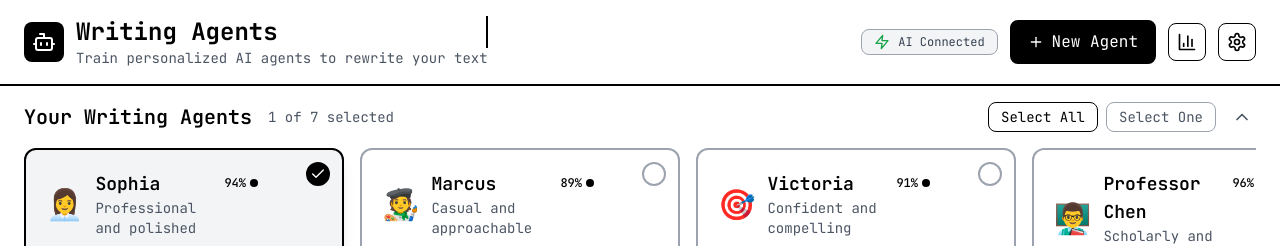
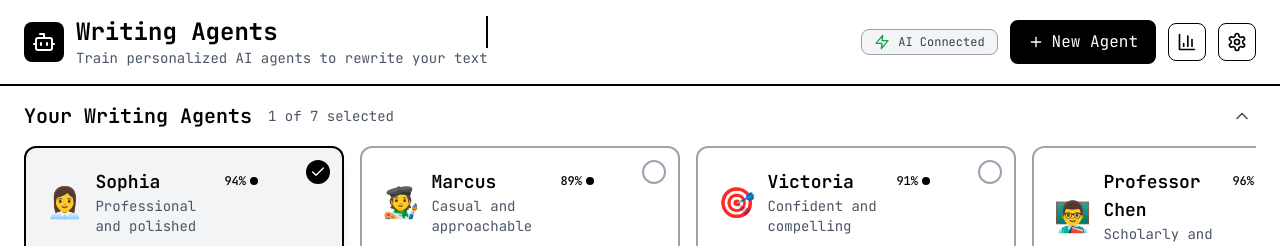
Before and after one commit to gooeyverse/writing, a React (Vite) app: page / in a window 1280 px wide. Shown: the top 246 px of the page. Built offline with nearby package versions, Linux system fonts and the light colour scheme; no server answers.

Commit message:
Remove Select All and Select One Buttons

```diff
--- a/src/App.tsx
+++ b/src/App.tsx
@@ -226,17 +226,6 @@ function App() {
     setEditingAgent(null);
   };
 
-  const handleSelectAll = () => {
-    const activeAgents = agents.filter(agent => agent.active);
-    setSelectedAgentIds(activeAgents.map(agent => agent.id));
-  };
-
-  const handleDeselectAll = () => {
-    if (agents.length > 0) {
-      setSelectedAgentIds([agents[0].id]); // Keep at least one selected
-    }
-  };
-
   // Scroll control functions
   const scrollLeft = () => {
     if (agentsScrollRef.current) {
@@ -277,36 +266,12 @@ function App() {
                 {selectedAgentIds.length} of {agents.length} selected
               </span>
             </div>
-            <div className="flex items-center space-x-3">
-              {!agentsSectionCollapsed && (
-                <div className="flex items-center space-x-2">
-                  <button
-                    onClick={(e) => {
-                      e.stopPropagation();
-                      handleSelectAll();
-                    }}
-                    className="px-3 py-1 text-sm text-black hover:text-gray-700 hover:bg-gray-100 rounded-lg transition-colors border border-black"
-                  >
-                    Select All
-                  </button>
-                  <button
-                    onClick={(e) => {
-                      e.stopPropagation();
-                      handleDeselectAll();
-                    }}
-                    className="px-3 py-1 text-sm text-gray-600 hover:text-black hover:bg-gray-100 rounded-lg transition-colors border border-gray-400"
-                  >
-                    Select One
-                  </button>
-                </div>
+            <div className="p-1 rounded-lg group-hover:bg-gray-100 transition-colors">
+              {agentsSectionCollapsed ? (
+                <ChevronDown className="w-5 h-5 text-gray-600" />
+              ) : (
+                <ChevronUp className="w-5 h-5 text-gray-600" />
               )}
-              <div className="p-1 rounded-lg group-hover:bg-gray-100 transition-colors">
-                {agentsSectionCollapsed ? (
-                  <ChevronDown className="w-5 h-5 text-gray-600" />
-                ) : (
-                  <ChevronUp className="w-5 h-5 text-gray-600" />
-                )}
-              </div>
             </div>
           </button>
         </div>
```
